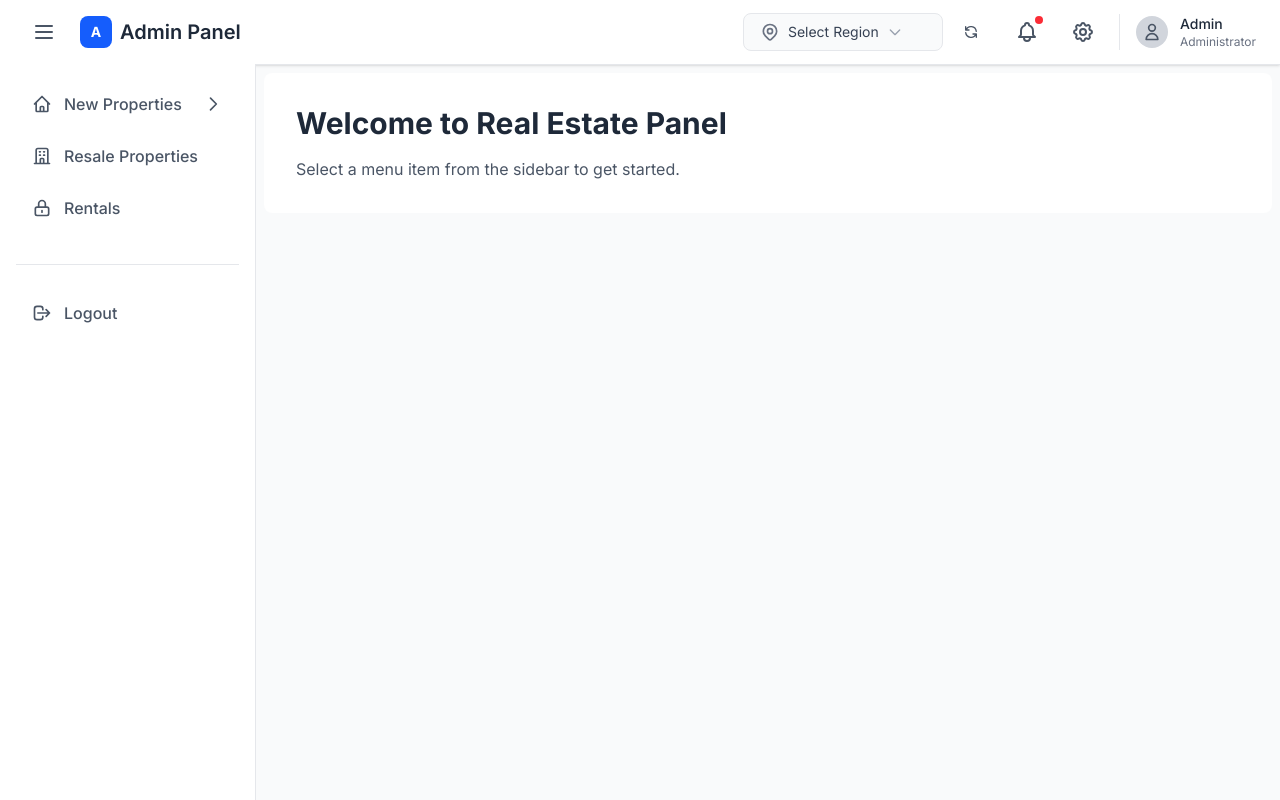
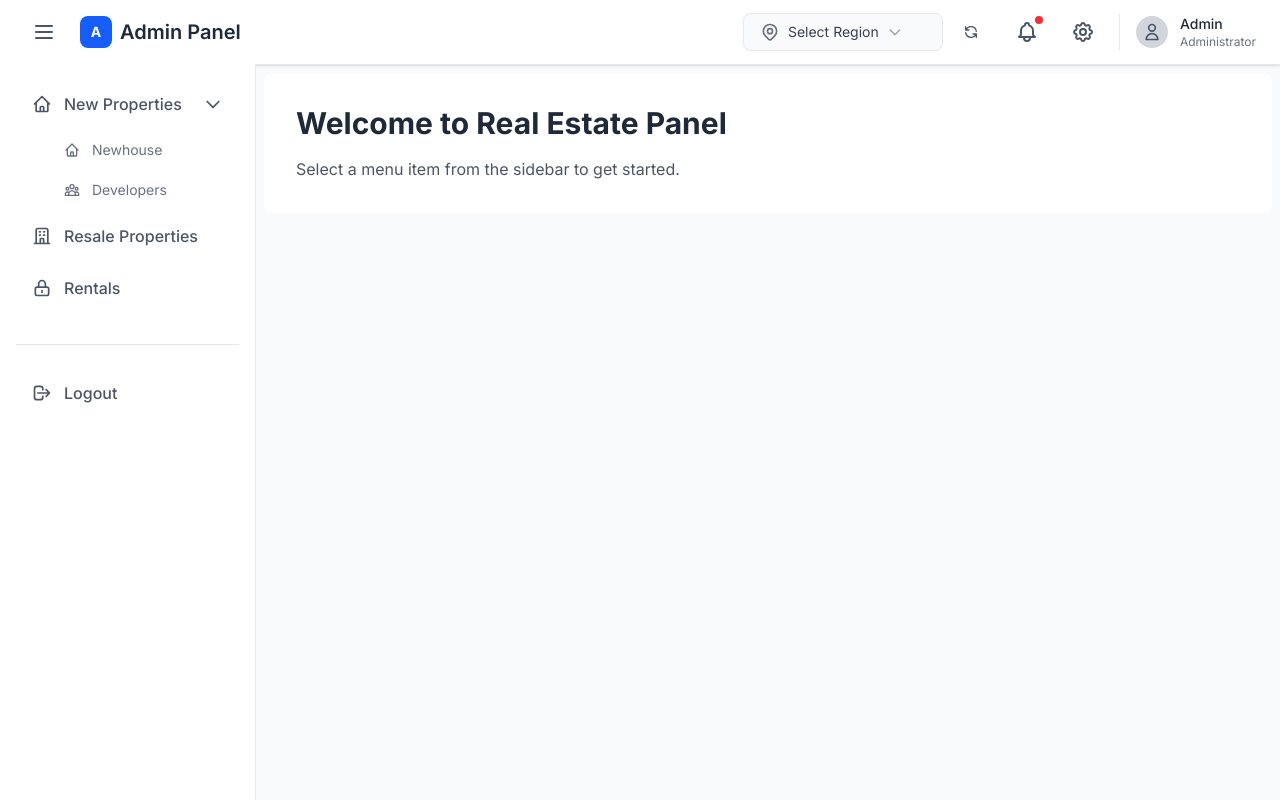
Before and after one commit to 15199004491/next.js-panel, a Next.js app: page / in a window 1280 px wide. Built offline with nearby package versions, Linux system fonts and the light colour scheme.

Commit message:
fix: fix sidebar menu bugs

```diff
--- a/src/layouts/sidebar/index.tsx
+++ b/src/layouts/sidebar/index.tsx
@@ -31,14 +31,26 @@ const iconPaths: Record<string, string> = {
   users: 'M17 20h5v-2a3 3 0 00-5.356-1.857M17 20H7m10 0v-2c0-.656-.126-1.283-.356-1.857M7 20H2v-2a3 3 0 015.356-1.857M7 20v-2c0-.656.126-1.283.356-1.857m0 0a5.002 5.002 0 019.288 0M15 7a3 3 0 11-6 0 3 3 0 016 0zm6 3a2 2 0 11-4 0 2 2 0 014 0zM7 10a2 2 0 11-4 0 2 2 0 014 0z',
 };
 
-function MenuItem({ item }: { item: MenuItem }) {
-  const [isOpen, setIsOpen] = useState(false);
+function MenuItem({ item, openMenus, setOpenMenus }: { item: MenuItem; openMenus: Set<string>; setOpenMenus: React.Dispatch<React.SetStateAction<Set<string>>> }) {
+  const isOpen = openMenus.has(item.name);
+
+  const toggleMenu = () => {
+    setOpenMenus(prev => {
+      const newSet = new Set(prev);
+      if (newSet.has(item.name)) {
+        newSet.delete(item.name);
+      } else {
+        newSet.add(item.name);
+      }
+      return newSet;
+    });
+  };
 
   if (item.children && item.children.length > 0) {
     return (
       <li key={item.name}>
         <button
-          onClick={() => setIsOpen(!isOpen)}
+          onClick={toggleMenu}
           className="flex items-center justify-between w-full px-4 py-3 text-gray-600 rounded-lg hover:bg-blue-50 hover:text-blue-600 transition-colors"
         >
           <div className="flex items-center gap-3">
@@ -57,6 +69,9 @@ function MenuItem({ item }: { item: MenuItem }) {
               <li key={child.name}>
                 <Link
                   href={child.href || '#'}
+                  onClick={(e) => {
+                    e.stopPropagation();
+                  }}
                   className="flex items-center gap-3 px-4 py-2 ml-8 text-gray-500 rounded-lg hover:bg-blue-50 hover:text-blue-600 transition-colors"
                 >
                   <svg className="w-4 h-4" fill="none" stroke="currentColor" viewBox="0 0 24 24">
@@ -90,13 +105,14 @@ function MenuItem({ item }: { item: MenuItem }) {
 export default function Sidebar() {
   const { state } = useAppStore();
   const { sidebarOpen } = state;
+  const [openMenus, setOpenMenus] = useState<Set<string>>(new Set(['New Properties']));
 
   return (
     <aside className={`fixed left-0 top-16 h-[calc(100vh-4rem)] bg-white border-r border-gray-200 transition-all duration-300 z-10 ${sidebarOpen ? 'w-64' : 'w-0 overflow-hidden'}`}>
       <nav className="p-4">
         <ul className="space-y-1">
           {menuItems.map((item) => (
-            <MenuItem key={item.name} item={item} />
+            <MenuItem key={item.name} item={item} openMenus={openMenus} setOpenMenus={setOpenMenus} />
           ))}
         </ul>
         <div className="mt-8 pt-6 border-t border-gray-200">
```
